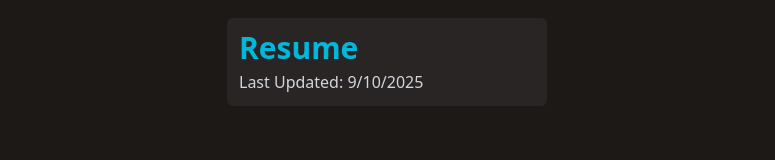
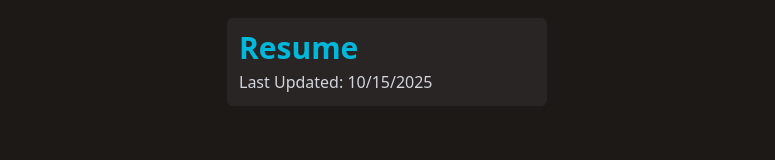
Before and after one commit to Fyrlex/jaren.me, a SvelteKit app: page / in a window 1280 px wide. Shown: the part 1096-1256 px from the top of the page, without its empty margins (253-1028 px from the left). Built offline with nearby package versions, Linux system fonts and the light colour scheme.

Commit message:
fix: update resume

```diff
--- a/src/routes/+page.svelte
+++ b/src/routes/+page.svelte
@@ -56,14 +56,14 @@
   >
   <a
     class="min-w-xs cursor-pointer rounded-md bg-stone-800 p-3"
-    href="/resume.pdf"
+    href="/JarenGoldberg.pdf"
     target="_blank"
     rel="noreferrer noopener"
     title="Click to view my resume"
   >
     <div class="flex flex-col space-y-1 text-left">
       <h3 class="text-3xl font-semibold text-cyan-500">Resume</h3>
-      <p>Last Updated: 9/10/2025</p>
+      <p>Last Updated: 10/15/2025</p>
     </div>
   </a>
   <div class="my-10 flex flex-row items-center justify-center space-x-5">
```
Also changed, not shown: 2 other files (tests, documents, lock files or other folders).
